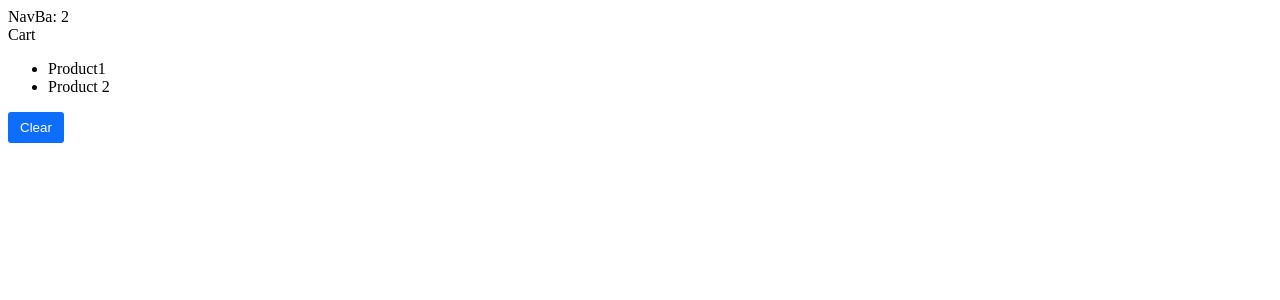
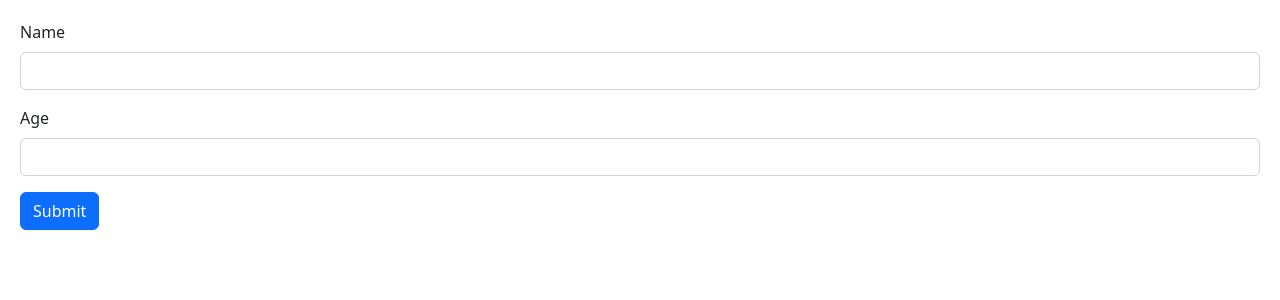
Before and after one commit to pancholiu/mosh-react, a React (Vite) app: page / in a window 1280 px wide. Shown: the top 300 px of the page. Built offline with nearby package versions, Linux system fonts and the light colour scheme.

Commit message:
Building Forms: 4- Accessing Input Fields

```diff
--- a/src/App.tsx
+++ b/src/App.tsx
@@ -1,14 +1,9 @@
-import { useState } from "react";
-import NavBar from "./components/NavBar";
-import Cart from "./components/Cart";
+import Form from "./components/Form";
 
 function App() {
-  const [cartItems, setCartItems] = useState(["Product1", "Product 2"]);
-
   return (
     <div>
-      <NavBar cartItemsCount={cartItems.length} />
-      <Cart cartItems={cartItems} onClear={() => setCartItems([])} />
+      <Form />
     </div>
   );
 }
--- /dev/null
+++ b/src/components/Form.tsx
@@ -0,0 +1,38 @@
+import React, { FormEvent, useRef } from "react";
+
+const Form = () => {
+  const nameRef = useRef<HTMLInputElement>(null);
+  const ageRef = useRef<HTMLInputElement>(null);
+  const person = { name: "", age: 0 };
+
+  const handleSubmit = (event: FormEvent) => {
+    event.preventDefault();
+
+    if (nameRef.current !== null) person.name = nameRef.current.value;
+    if (ageRef.current !== null) person.age = parseInt(ageRef.current.value);
+
+    console.log(person);
+  };
+
+  return (
+    <form onSubmit={handleSubmit}>
+      <div className="mb-3">
+        <label htmlFor="name" className="form-label">
+          Name
+        </label>
+        <input ref={nameRef} id="name" className="form-control"></input>
+      </div>
+      <div className="mb-3">
+        <label htmlFor="age" className="form-label">
+          Age
+        </label>
+        <input ref={ageRef} id="age" type="number" className="form-control" />
+      </div>
+      <button className="btn btn-primary" type="submit">
+        Submit
+      </button>
+    </form>
+  );
+};
+
+export default Form;
--- /dev/null
+++ b/src/index.css
@@ -0,0 +1,3 @@
+body {
+    padding: 20px;
+}
--- a/src/main.tsx
+++ b/src/main.tsx
@@ -1,6 +1,8 @@
 import React from "react";
 import ReactDOM from "react-dom/client";
 import App from "./App";
+import "bootstrap/dist/css/bootstrap.css";
+import "./index.css";
 
 ReactDOM.createRoot(document.getElementById("root") as HTMLElement).render(
   <React.StrictMode>
```
Also changed, not shown: src/components/ExpandableText.tsx (added, +24 -0 lines).
